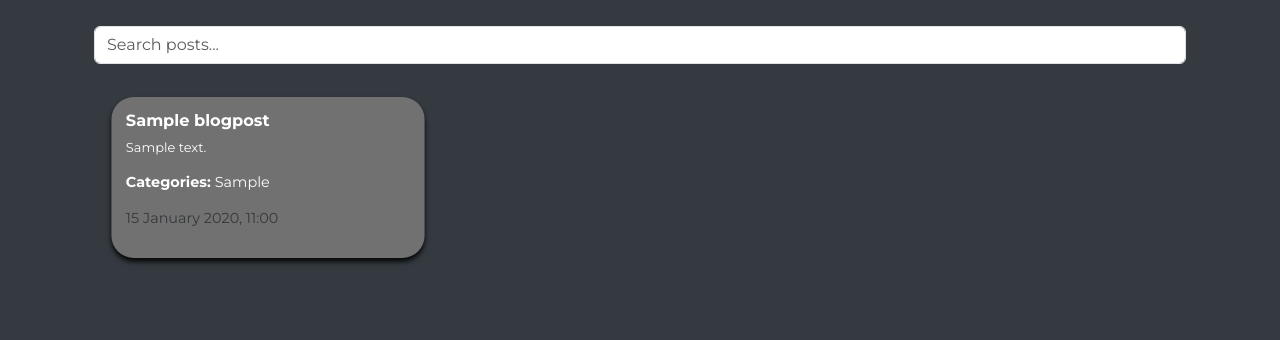
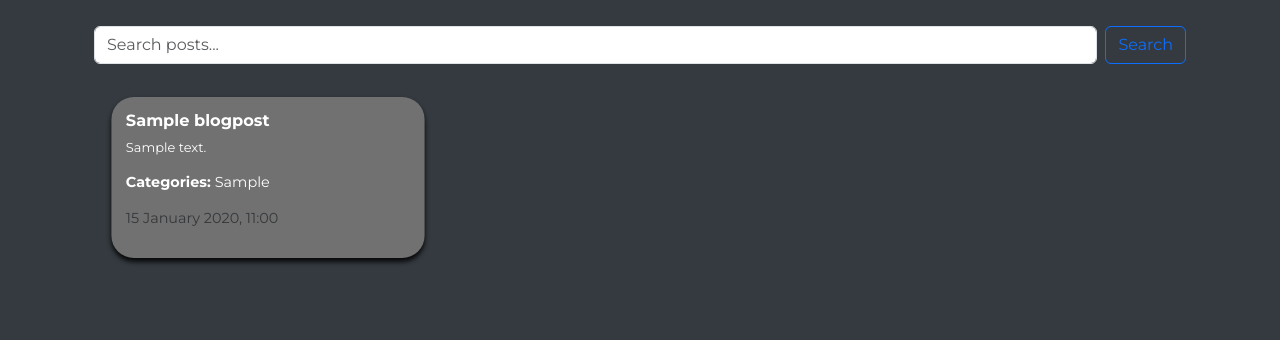
Before and after one commit to mattmang/personal_portfolio_website, a Django app: page /blog/ in a window 1280 px wide. Shown: the part 105-445 px from the top of the page. Run offline with Django 5.2, Linux system fonts and the light colour scheme; tables that the repository leaves empty hold one stand-in row (values such as "Sample post").

Commit message:
Put search button next to search bar in Blogpost

```diff
--- a/portfolio_project/portfolio/templates/portfolio/blog_list.html
+++ b/portfolio_project/portfolio/templates/portfolio/blog_list.html
@@ -6,8 +6,9 @@
         <h1 class="mb-4"></h1>
 
         <!-- Search Bar -->
-        <form method="get" class="mb-4">
-            <input type="text" name="q" class="form-control" placeholder="Search posts..." value="{{ search_query }}">
+        <form method="get" class="mb-4 d-flex">
+            <input type="text" name="q" class="form-control me-2" placeholder="Search posts..." value="{{ search_query }}">
+            <button type="submit" class="btn btn-outline-primary">Search</button>
         </form>
 
         <!-- Blog Post Grid -->
@@ -30,7 +31,7 @@
                 </div>
                 {% endfor %}
             {% else %}
-                <p class="text-center text-muted fs-5 mt-4">Currently, no blog posts are available. Please check back later!</p>
+                <p class="text-center text-white fs-5 mt-4">No results found. Try a different search.</p>
             {% endif %}
         </div>
 
@@ -39,7 +40,7 @@
         <div class="d-flex justify-content-end pagination-container">
             <!-- Previous Button -->
             {% if page_obj.has_previous %}
-                <a href="?page={{ page_obj.previous_page_number }}" class="btn btn-outline-primary me-2">Previous</a>
+                <a href="?page={{ page_obj.previous_page_number }}" class="btn btn-outline-primary me-2" aria-label="Previous Page">Previous</a>
             {% endif %}
 
             <!-- Page Numbers -->
```
